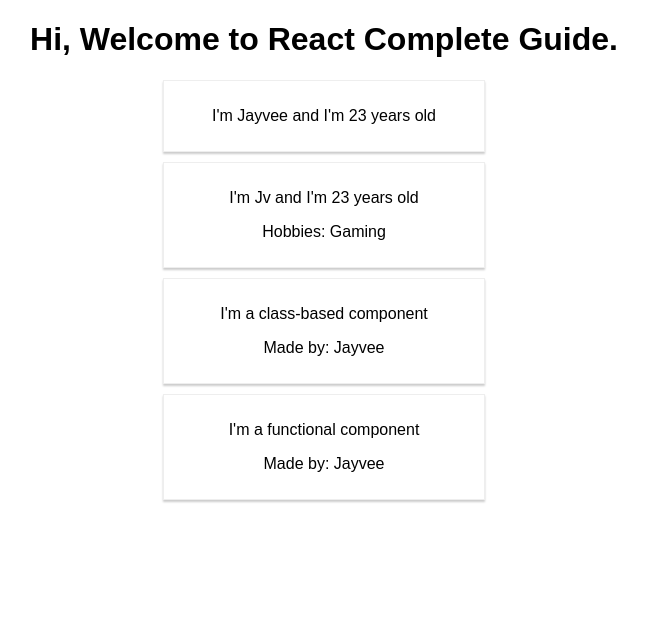
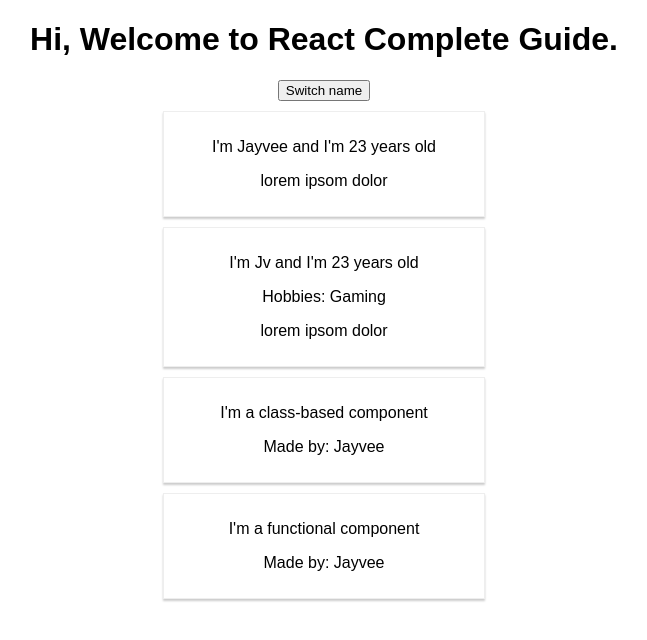
Before and after one commit to thynameisjayvee/react-complete-guide, a React (Create React App) app: page / in a window 1280 px wide. Shown: the top 640 px of the page, without its empty margins (316-963 px from the left). Built offline with nearby package versions, Linux system fonts and the light colour scheme.

Commit message:
setup state on components

```diff
--- a/src/App.js
+++ b/src/App.js
@@ -5,12 +5,32 @@
 import FunctionalComponent from "./FunctionalComponent";
 
 class App extends Component {
+  state = {
+    persons: [
+      {
+        name: "Jayvee",
+        age: 23,
+      },
+      {
+        name: "Jv",
+        age: 23,
+      },
+    ],
+  };
+
   render() {
     return (
       <div className="App">
         <h1>Hi, Welcome to React Complete Guide.</h1>
-        <Person name="Jayvee" age="23" />
-        <Person name="Jv" age="23">
+        <button>Switch name</button>
+        <Person
+          name={this.state.persons[0].name}
+          age={this.state.persons[0].age}
+        />
+        <Person
+          name={this.state.persons[1].name}
+          age={this.state.persons[1].age}
+        >
           Hobbies: Gaming
         </Person>
         <ClassBasedComponent author="Jayvee" />
--- a/src/Person/index.js
+++ b/src/Person/index.js
@@ -1,12 +1,16 @@
 import React from "react";
 
 const person = (props) => {
+  const data = {
+    staticText: "lorem ipsom dolor",
+  };
   return (
     <div className="card mx-auto">
       <p>
         I'm {props.name} and I'm {props.age} years old
       </p>
       <p>{props.children}</p>
+      <p>{data.staticText}</p>
     </div>
   );
 };
```
